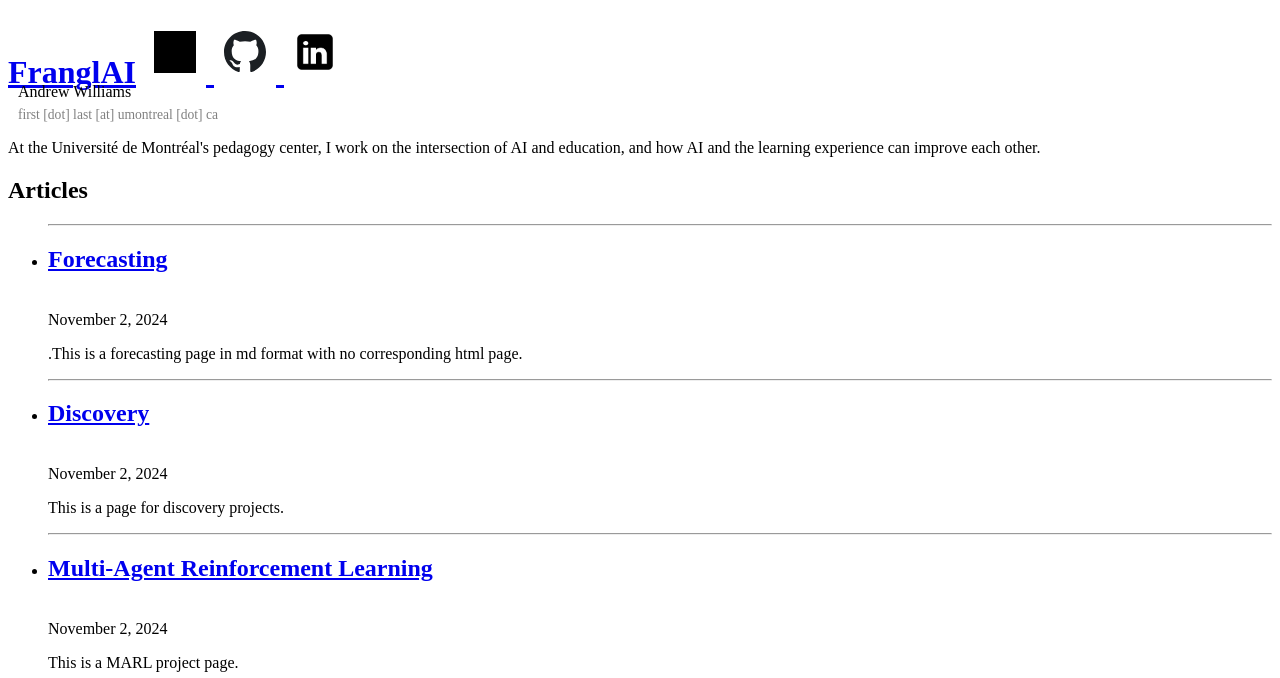
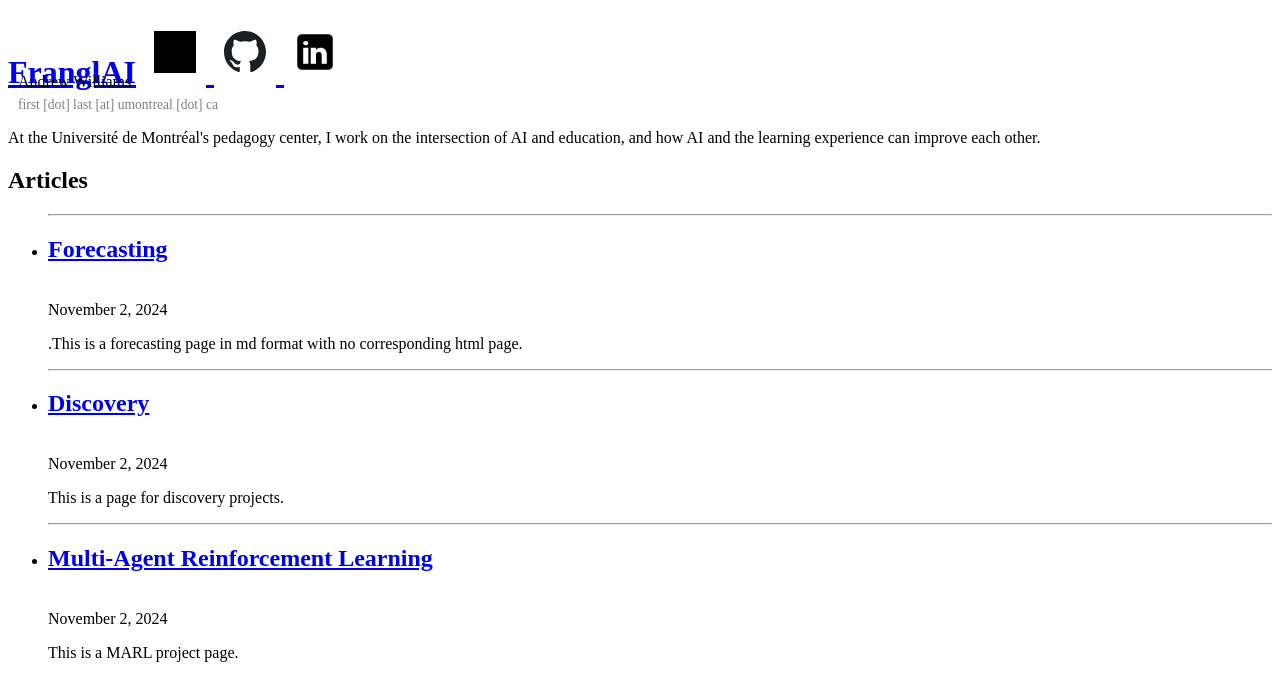
Before and after one commit to AndrewRWilliams/AndrewRWilliams.github.io, a Jekyll site: the page built from work/index.html, in a window 1280 px wide. Shown: the part 108-786 px from the top of the page. Built offline with Jekyll 4.4.1, drawn with Linux system fonts in a browser that asks for light colours; grey boxes are pictures that could not be loaded.

Commit message:
Update header.html

```diff
--- a/_includes/header.html
+++ b/_includes/header.html
@@ -39,7 +39,7 @@
             />
         </a>
     </h1>
-    <p style="margin-top: -30px; margin-left: 10px">
+    <p style="margin-top: -40px; margin-left: 10px">
     Andrew Williams
     </p>
     <p style="font-size: 0.85em; color: gray; margin-top: -10px; margin-left: 10px;">
```
